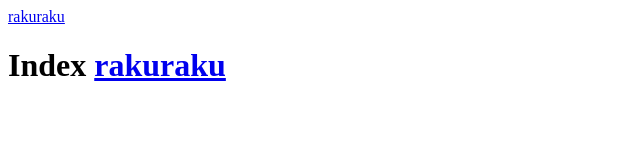
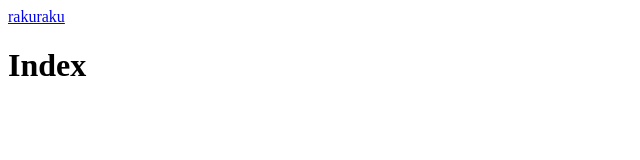
Before and after one commit to jac-tk/ByCodespace, a plain HTML site: page index.html in a window 1280 px wide. Shown: the whole page, without its empty margins (0-640 px from the left). Drawn offline with Linux system fonts and the light colour scheme.

Commit message:
update index

```diff
--- a/index.html
+++ b/index.html
@@ -1,3 +1,2 @@
 <a href="rakuraku">rakuraku</a>
 <h1>Index
-<a href="rakuraku">rakuraku</a>
```
